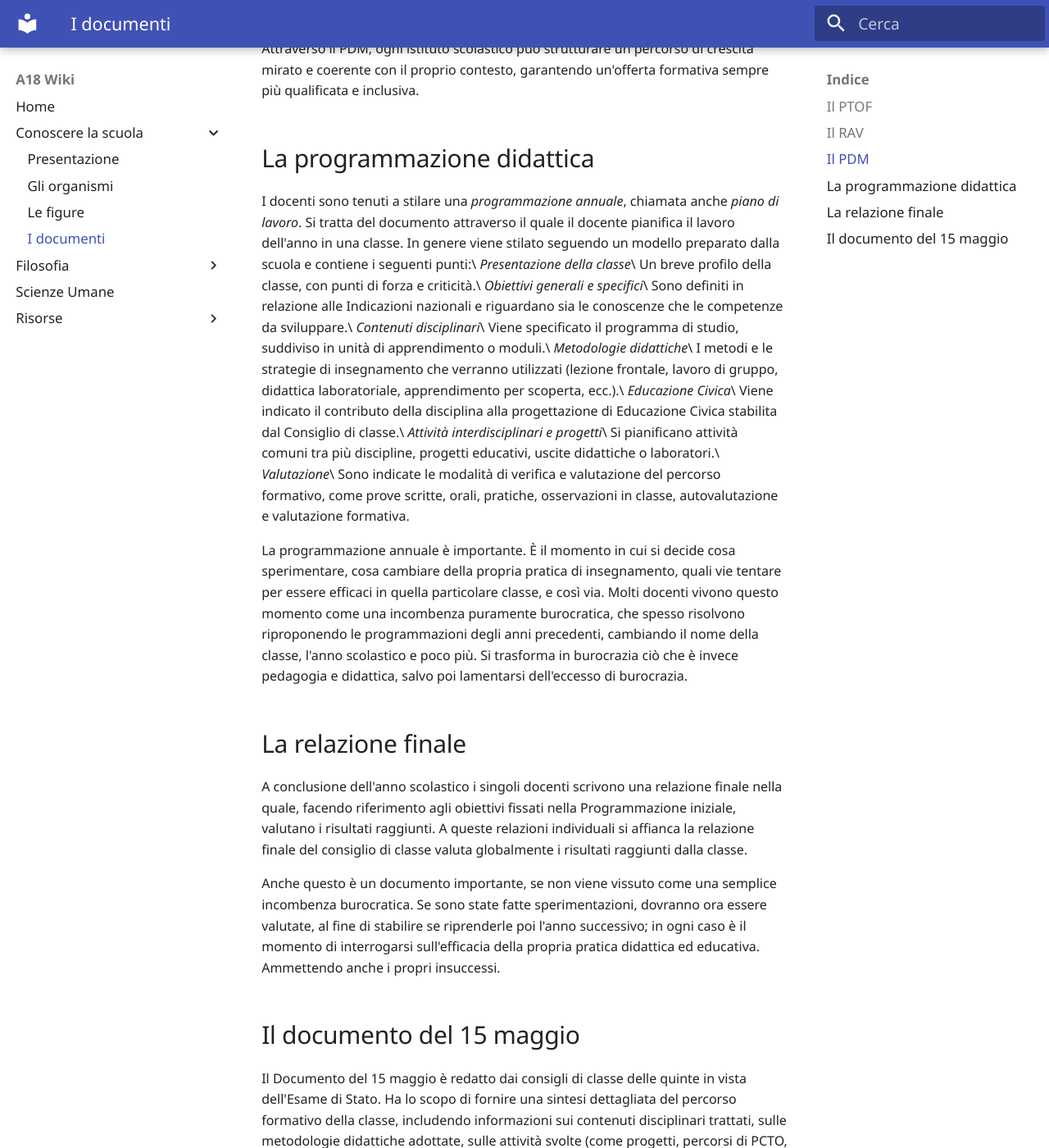
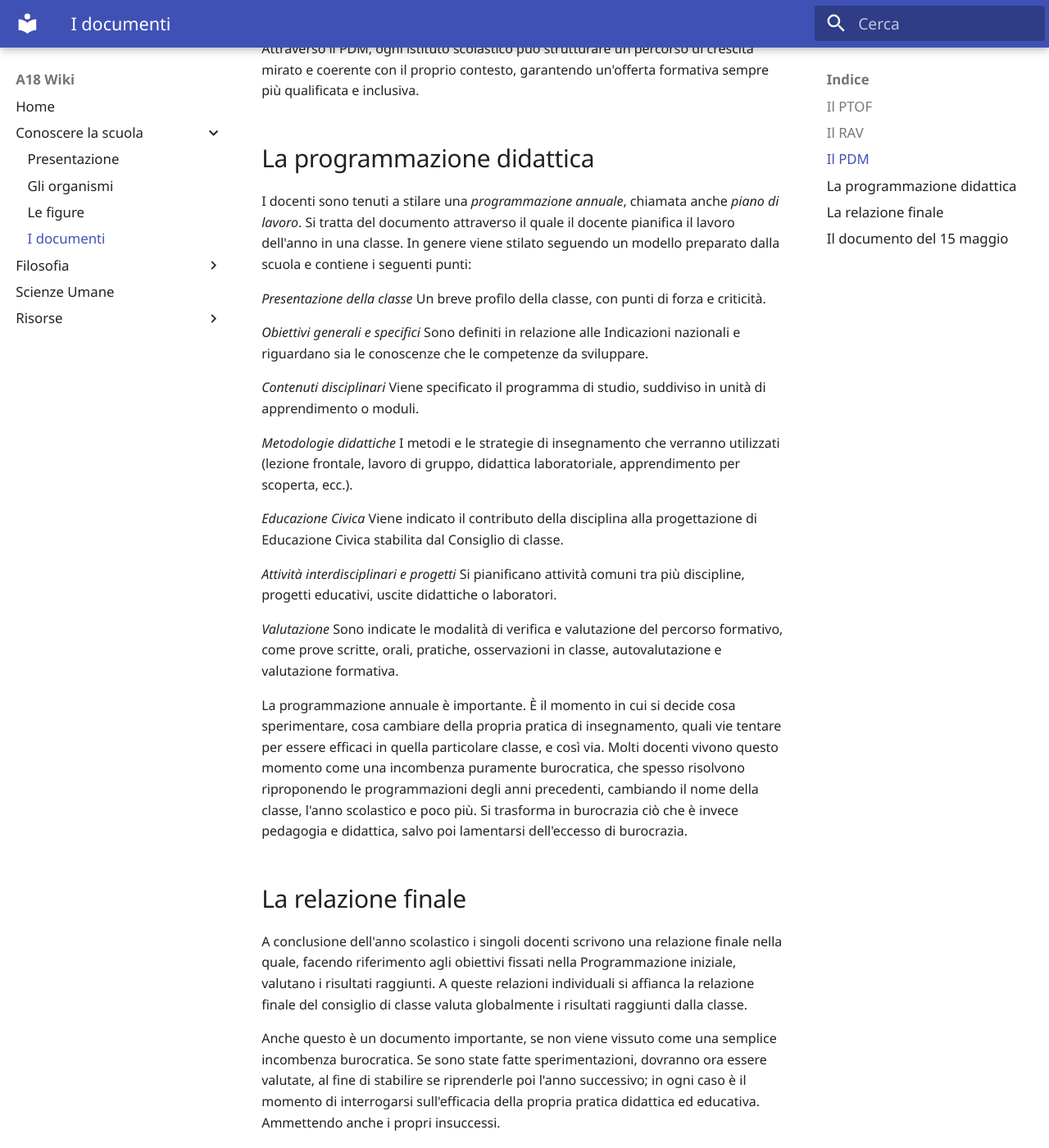
Before and after one commit to antonio-vigilante/a18wiki, an MkDocs documentation site: the page built from docs/scuola/documenti.md, in a window 1280 px wide and 1400 px high, scrolled down 2169 px. Shown: the whole window at 82% size. Built offline with MkDocs 1.6.1 and Material for MkDocs 9.7.7, drawn with Linux system fonts in a browser that asks for light colours; part of the change alters nothing that is shown.

```diff
--- a/docs/scuola/documenti.md
+++ b/docs/scuola/documenti.md
@@ -101,26 +101,33 @@ I docenti sono tenuti a stilare una *programmazione annuale*, chiamata
 anche *piano di lavoro*. Si tratta del documento attraverso il quale il
 docente pianifica il lavoro dell'anno in una classe. In genere viene
 stilato seguendo un modello preparato dalla scuola e contiene i seguenti
-punti:\
-*Presentazione della classe*\
-Un breve profilo della classe, con punti di forza e criticità.\
-*Obiettivi generali e specifici*\
+punti:
+
+*Presentazione della classe*
+Un breve profilo della classe, con punti di forza e criticità.
+
+*Obiettivi generali e specifici*
 Sono definiti in relazione alle Indicazioni nazionali e riguardano sia
-le conoscenze che le competenze da sviluppare.\
-*Contenuti disciplinari*\
+le conoscenze che le competenze da sviluppare.
+
+*Contenuti disciplinari*
 Viene specificato il programma di studio, suddiviso in unità di
-apprendimento o moduli.\
-*Metodologie didattiche*\
+apprendimento o moduli.
+
+*Metodologie didattiche*
 I metodi e le strategie di insegnamento che verranno utilizzati (lezione
 frontale, lavoro di gruppo, didattica laboratoriale, apprendimento per
-scoperta, ecc.).\
-*Educazione Civica*\
+scoperta, ecc.).
+
+*Educazione Civica*
 Viene indicato il contributo della disciplina alla progettazione di
-Educazione Civica stabilita dal Consiglio di classe.\
-*Attività interdisciplinari e progetti*\
+Educazione Civica stabilita dal Consiglio di classe.
+
+*Attività interdisciplinari e progetti*
 Si pianificano attività comuni tra più discipline, progetti educativi,
-uscite didattiche o laboratori.\
-*Valutazione*\
+uscite didattiche o laboratori.
+
+*Valutazione*
 Sono indicate le modalità di verifica e valutazione del percorso
 formativo, come prove scritte, orali, pratiche, osservazioni in classe,
 autovalutazione e valutazione formativa.
```
